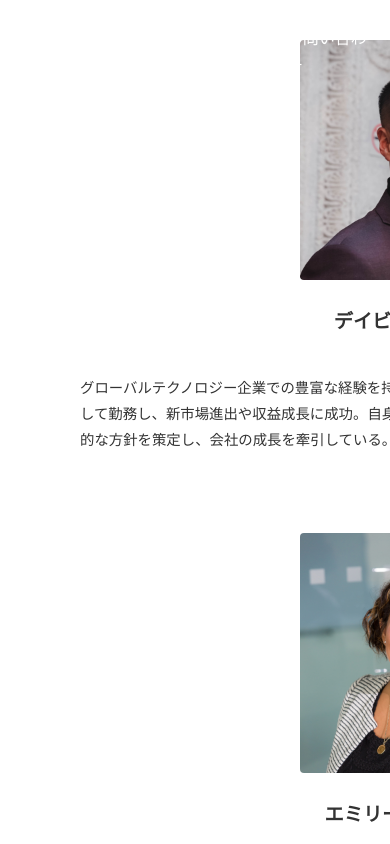
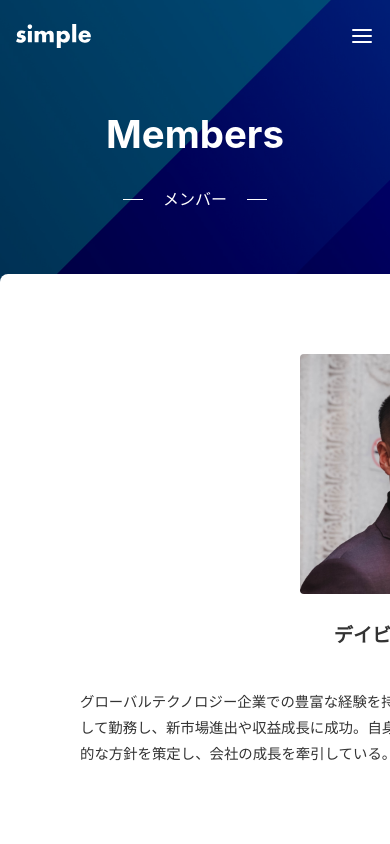
Before and after one commit to Nakaji-web/sample-site, a Next.js app: page /members in a window 390 px wide. Shown: the top 844 px of the page. Built offline with nearby package versions, Linux system fonts and the light colour scheme.

Commit message:
4章まで完了

```diff
--- a/app/_components/Header/index.tsx
+++ b/app/_components/Header/index.tsx
@@ -1,6 +1,7 @@
 import Image from 'next/image';
-import Link from 'next/link'
+import Link from 'next/link';
 import styles from './index.module.css';
+import Menu from '../Menu';
 
 export default function Header() {
   return (
@@ -15,19 +16,7 @@
           priority
         />
       </Link>
-      <nav>
-        <ul className={styles.items}>
-          <li>
-            <Link href='/news'>ニュース</Link>
-          </li>
-          <li>
-            <Link href='/members'>メンバー</Link>
-          </li>
-          <li>
-            <Link href='/contact'>お問い合わせ</Link>
-          </li>
-        </ul>
-      </nav>
+      <Menu />
     </header>
   );
 }
--- /dev/null
+++ b/app/_components/Hero/index.module.css
@@ -0,0 +1,68 @@
+.container {
+  position: relative;
+  display: flex;
+  align-items: center;
+  justify-content: center;
+  background-color: rgba(0, 0, 0, 0.5);
+  color: #fff;
+  overflow: hidden;
+  padding: 100px 0;
+}
+
+.title {
+  font-size: 3rem;
+  font-weight: bold;
+  text-align: center;
+  margin-bottom: 1rem;
+}
+
+.sub {
+  display: flex;
+  align-items: center;
+  gap: 20px;
+  margin-bottom: 40px;
+  justify-content: center;
+}
+
+.sub::before {
+  content: '';
+  display: block;
+  height: 1px;
+  width: 20px;
+  background-color: var(--color-text-unpainted);
+}
+
+.sub::after {
+  content: '';
+  display: block;
+  height: 1px;
+  width: 20px;
+  background-color: var(--color-text-unpainted);
+}
+
+.bgimg {
+  position: absolute;
+  top: 0;
+  right: 0;
+  height: 600px;
+  width: 100%;
+  object-fit: cover;
+  object-position: right;
+  display: flex;
+  align-items: center;
+  justify-content: center;
+  z-index: -1;
+}
+
+@media (max-width: 640px) {
+  .container {
+    padding: 100px 0 60px;
+  }
+
+  .title {
+    font-size: 2.4rem;
+    font-weight: bold;
+    text-align: center;
+    margin-bottom: 1rem;
+  }
+}
--- /dev/null
+++ b/app/_components/Hero/index.tsx
@@ -0,0 +1,25 @@
+import Image from 'next/image';
+import styles from './index.module.css';
+
+type Props = {
+  title: string;
+  sub: string;
+};
+
+export default function Hero({ title, sub }: Props) {
+  return (
+    <section className={styles.container}>
+      <div>
+        <h1 className={styles.title}>{title}</h1>
+        <p className={styles.sub}>{sub}</p>
+      </div>
+      <Image
+        className={styles.bgimg}
+        src='/img-mv.jpg'
+        alt=''
+        width={4000}
+        height={1200}
+      />
+    </section>
+  );
+}
--- /dev/null
+++ b/app/_components/Menu/index.module.css
@@ -0,0 +1,45 @@
+.items {
+  display: flex;
+  color: #fff;
+  gap: 40px;
+}
+
+.button {
+  display: none;
+}
+
+@media (max-width: 640px) {
+  .nav {
+    display: none;
+  }
+
+  .nav.open {
+    display: block;
+    position: fixed;
+    top: 0;
+    left: 0;
+    right: 0;
+    bottom: 0;
+    background-color: var(--color-bg-painted);
+    color: var(--color-text-unpainted);
+    padding: 24px 16px;
+  }
+
+  .items {
+    flex-direction: column;
+    gap: 24px;
+  }
+
+  .button {
+    display: flex;
+    background: none;
+    border: none;
+    cursor: pointer;
+  }
+
+  .close {
+    position: absolute;
+    top: 24px;
+    right: 16px;
+  }
+}
--- /dev/null
+++ b/app/_components/Menu/index.tsx
@@ -0,0 +1,43 @@
+'use client';
+
+import Link from 'next/link';
+import Image from 'next/image';
+import { useState } from 'react';
+import cx from 'classnames';
+import styles from './index.module.css';
+
+export default function Menu() {
+  const [isOpen, setOpen] = useState<boolean>(false);
+  const open = () => setOpen(true);
+  const close = () => setOpen(false);
+
+  return (
+    <div>
+      <nav className={cx(styles.nav, isOpen && styles.open)}>
+        <ul className={styles.items}>
+          <li>
+            <Link href='/news'>ニュース</Link>
+          </li>
+          <li>
+            <Link href='/members'>メンバー</Link>
+          </li>
+          <li>
+            <Link href='/contact'>お問い合わせ</Link>
+          </li>
+        </ul>
+        <button className={cx(styles.button, styles.close)} onClick={close}>
+          <Image
+            src='/close.svg'
+            alt='閉じる'
+            width={24}
+            height={24}
+            priority
+          />
+        </button>
+      </nav>
+      <button className={styles.button} onClick={open}>
+        <Image src='/menu.svg' alt='メニュー' width={24} height={24} />
+      </button>
+    </div>
+  );
+}
--- a/app/members/layout.tsx
+++ b/app/members/layout.tsx
@@ -1,4 +1,5 @@
 import Sheet from '@/app/_components/Sheet';
+import Hero from '@/app/_components/Hero';
 
 type Props = {
   children: React.ReactNode;
@@ -7,6 +8,7 @@
 export default function RootLayout({ children }: Props) {
   return (
     <>
+      <Hero title='Members' sub='メンバー' />
       <Sheet>{children}</Sheet>
     </>
   );
```
Also changed, not shown: package.json (+5 -4 lines), 1 other file (tests, documents, lock files or other folders).
